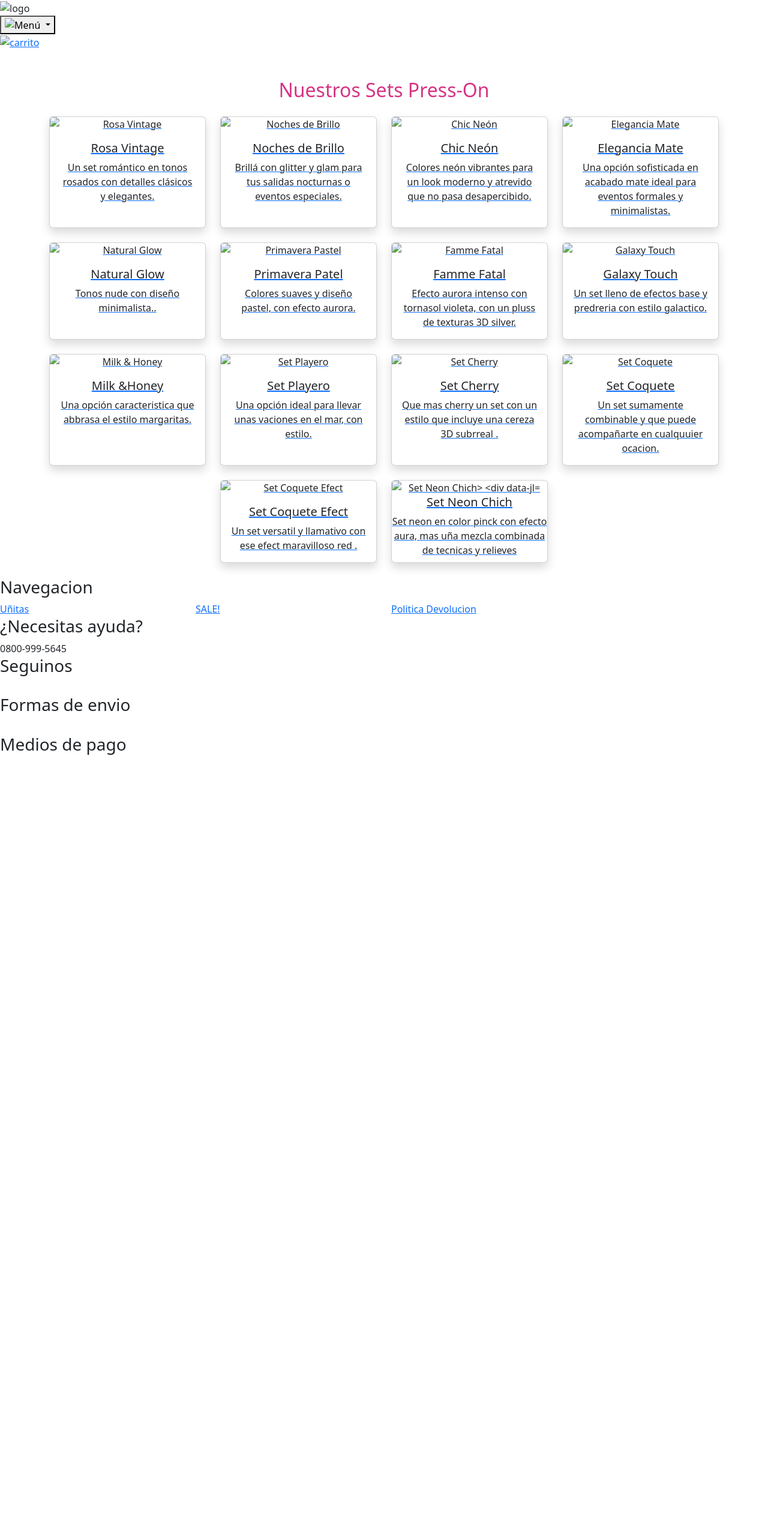
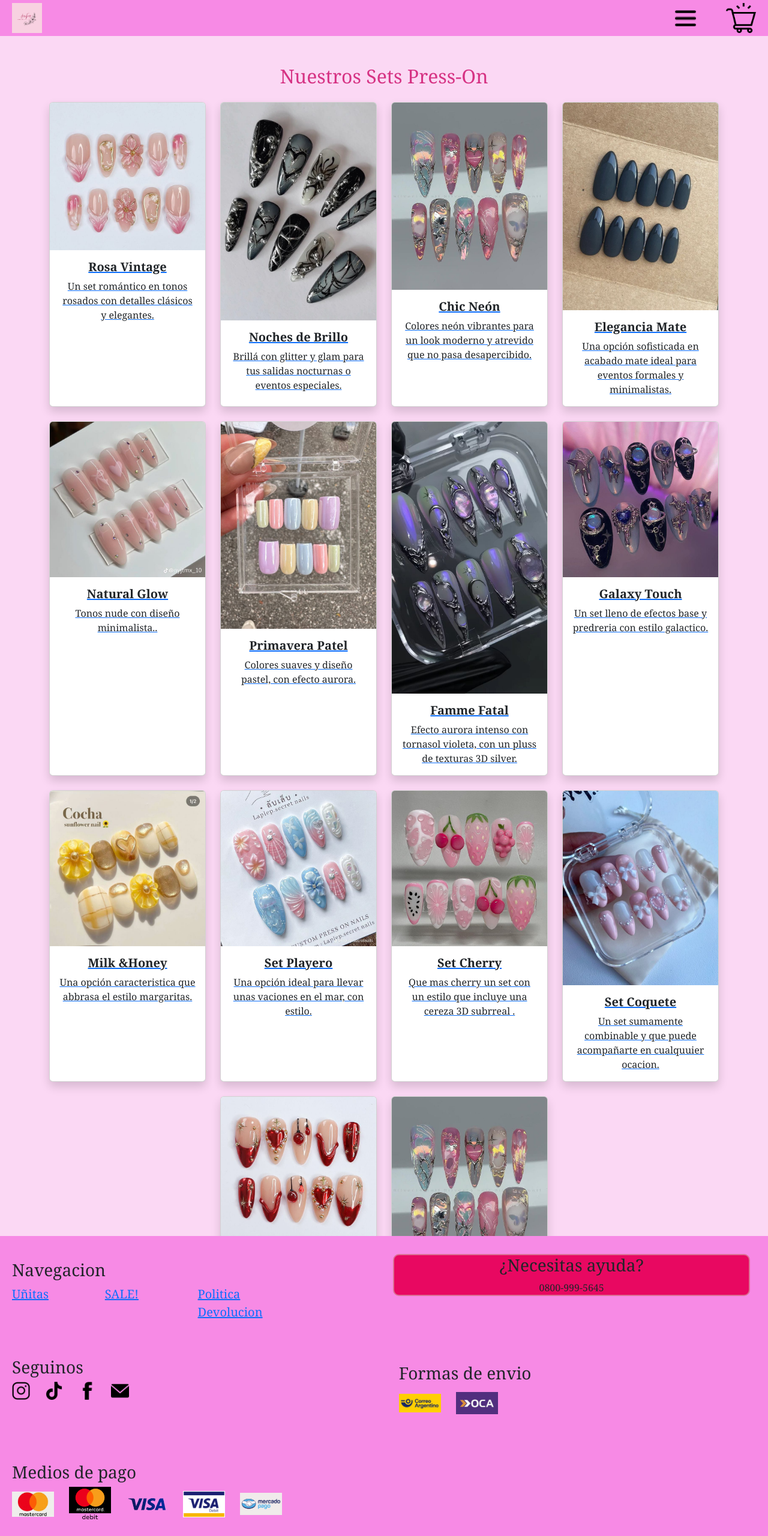
Before and after one commit to TamiRamos/Proyecto-Entrega2, a plain HTML site: page index3.html in a window 1280 px wide. Shown: the whole page at 60% size. Before the commit the page ends 1290 px from the top, so only its background shows below. Drawn offline with nearby package versions, Linux system fonts and the light colour scheme; the site is published under a folder, as on GitHub Pages, so addresses that start at the root find nothing.

Commit message:
corregirmimg

```diff
--- a/index3.html
+++ b/index3.html
@@ -4,13 +4,13 @@
 <head>
     <meta charset="UTF-8">
     <meta name="viewport" content="width=device-width, initial-scale=1.0">
-    <link rel="stylesheet" href="/css/style.css">
+    <link rel="stylesheet" href="./css/style.css">
     <!-- bootstrap-->
     <script src="https://cdn.jsdelivr.net/npm/bootstrap@5.3.3/dist/js/bootstrap.bundle.min.js"></script>
 
     <link href="https://cdn.jsdelivr.net/npm/bootstrap@5.3.5/dist/css/bootstrap.min.css" rel="stylesheet">
     <!-- icono de pagina -->
-    <link rel="icon" href="/imagenes/A.N.png" type="image/png">
+    <link rel="icon" href="./imagenes/A.N.png" type="image/png">
     <title>AmbarNails</title>
 
 </head>
@@ -19,12 +19,12 @@
     <header>
         <div class="header__container">
             <div class="header__container__logo">
-                <img src="/imagenes/logo ambar Nails rosa.png" alt="logo">
+                <img src="./imagenes/logo ambar Nails rosa.png" alt="logo">
             </div>
             <div class="dropdown header__container__menu">
                 <button class="menu-toggle-button dropdown-toggle" type="button" data-bs-toggle="dropdown"
                     aria-expanded="false">
-                    <img src="/imagenes/menu-desplegable.png" alt="Menú">
+                    <img src="./imagenes/menu-desplegable.png" alt="Menú">
                 </button>
 
                 <ul class="dropdown-menu">
@@ -32,9 +32,9 @@
                     <li><a class="dropdown-item" style="color: red; font-weight: bold; " href="index4.html">SALE!</a>
                     </li>
 
-                    <li><a class="dropdown-item" href="index1.html">Inicio</a></li>
+                    <li><a class="dropdown-item" href="index.html">Inicio</a></li>
                 </ul>
-                <div class="header__container__carrito"><a href="index2.html"><img src="/imagenes/carro-vacio.png"
+                <div class="header__container__carrito"><a href="index2.html"><img src="./imagenes/carro-vacio.png"
                             alt="carrito"></a></div>
             </div>
         </div>
@@ -49,7 +49,7 @@
                 <div class="col-12 col-sm-6 col-md-4 col-lg-3">
                     <a href="producto1.html" class="card-link">
                         <div class="card h-100 shadow producto-card">
-                            <img src="/imagenes/set-floral.png.jpg" class="card-img-top" alt="Rosa Vintage">
+                            <img src="./imagenes/set-floral.png.jpg" class="card-img-top" alt="Rosa Vintage">
                             <div class="card-body">
                                 <h5 class="card-title">Rosa Vintage</h5>
                                 <p class="card-text">Un set romántico en tonos rosados con detalles clásicos y
@@ -63,7 +63,7 @@
                 <div class="col-12 col-sm-6 col-md-4 col-lg-3">
                     <a href="producto2.html" class="card-link">
                         <div class="card h-100 shadow producto-card">
-                            <img src="/imagenes/set-nochedebrillo.jpg" class="card-img-top" alt="Noches de Brillo">
+                            <img src="./imagenes/set-nochedebrillo.jpg" class="card-img-top" alt="Noches de Brillo">
                             <div class="card-body">
                                 <h5 class="card-title">Noches de Brillo</h5>
                                 <p class="card-text">Brillá con glitter y glam para tus salidas nocturnas o eventos
@@ -77,7 +77,7 @@
                 <div class="col-12 col-sm-6 col-md-4 col-lg-3">
                     <a href="producto3.html" class="card-link">
                         <div class="card h-100 shadow producto-card">
-                            <img src="/imagenes/set-chicneon.jpg" class="card-img-top" alt="Chic Neón">
+                            <img src="./imagenes/set-chicneon.jpg" class="card-img-top" alt="Chic Neón">
                             <div class="card-body">
                                 <h5 class="card-title">Chic Neón</h5>
                                 <p class="card-text">Colores neón vibrantes para un look moderno y atrevido que no pasa
@@ -91,7 +91,7 @@
                 <div class="col-12 col-sm-6 col-md-4 col-lg-3">
                     <a href="producto4.html" class="card-link">
                         <div class="card h-100 shadow producto-card">
-                            <img src="/imagenes/set-eleganciamate.jpg" class="card-img-top" alt="Elegancia Mate">
+                            <img src="./imagenes/set-eleganciamate.jpg" class="card-img-top" alt="Elegancia Mate">
                             <div class="card-body">
                                 <h5 class="card-title">Elegancia Mate</h5>
                                 <p class="card-text">Una opción sofisticada en acabado mate ideal para eventos formales
@@ -104,7 +104,7 @@
                 <div class="col-12 col-sm-6 col-md-4 col-lg-3">
                     <a href="producto5.html" class="card-link">
                         <div class="card h-100 shadow producto-card">
-                            <img src="/imagenes/set-naturalglow.jpg" class="card-img-top" alt="Natural Glow">
+                            <img src="./imagenes/set-naturalglow.jpg" class="card-img-top" alt="Natural Glow">
                             <div class="card-body">
                                 <h5 class="card-title">Natural Glow</h5>
                                 <p class="card-text">Tonos nude con diseño minimalista..</p>
@@ -116,7 +116,7 @@
                 <div class="col-12 col-sm-6 col-md-4 col-lg-3">
                     <a href="producto6.html" class="card-link">
                         <div class="card h-100 shadow producto-card">
-                            <img src="/imagenes/set-primaverapastel.jpg" class="card-img-top" alt="Primavera Pastel">
+                            <img src="./imagenes/set-primaverapastel.jpg" class="card-img-top" alt="Primavera Pastel">
                             <div class="card-body">
 
                                 <h5 class="card-title">Primavera Patel</h5>
@@ -128,7 +128,7 @@
                 <div class="col-12 col-sm-6 col-md-4 col-lg-3">
                     <a href="producto7.html" class="card-link">
                         <div class="card h-100 shadow producto-card">
-                            <img src="/imagenes/set-fammefatal.jpg" class="card-img-top" alt="Famme Fatal">
+                            <img src="./imagenes/set-fammefatal.jpg" class="card-img-top" alt="Famme Fatal">
                             <div class="card-body">
                                 <h5 class="card-title">Famme Fatal</h5>
                                 <p class="card-text">Efecto aurora intenso con tornasol violeta, con un pluss de
@@ -140,7 +140,7 @@
                 <div class="col-12 col-sm-6 col-md-4 col-lg-3">
                     <a href="producto8.html" class="card-link">
                         <div class="card h-100 shadow producto-card">
-                            <img src="/imagenes/set-galaxytouch.jpg" class="card-img-top" alt="Galaxy Touch">
+                            <img src="./imagenes/set-galaxytouch.jpg" class="card-img-top" alt="Galaxy Touch">
                             <div class="card-body">
                                 <h5 class="card-title">Galaxy Touch</h5>
                                 <p class="card-text">Un set lleno de efectos base y predreria con estilo galactico.</p>
@@ -151,7 +151,7 @@
                 <div class="col-12 col-sm-6 col-md-4 col-lg-3">
                     <a href="producto9.html" class="card-link">
                         <div class="card h-100 shadow producto-card">
-                            <img src="/imagenes/set-milk&honey.jpg" class="card-img-top" alt="Milk & Honey">
+                            <img src="./imagenes/set-milk&honey.jpg" class="card-img-top" alt="Milk & Honey">
                             <div class="card-body">
                                 <h5 class="card-title">Milk &Honey</h5>
                                 <p class="card-text">Una opción caracteristica que abbrasa el estilo margaritas.</p>
@@ -162,7 +162,7 @@
                 <div class="col-12 col-sm-6 col-md-4 col-lg-3">
                     <a href="producto9.html" class="card-link">
                         <div class="card h-100 shadow producto-card">
-                            <img src="/imagenes/set-playero.jpg" class="card-img-top" alt="Set Playero">
+                            <img src="./imagenes/set-playero.jpg" class="card-img-top" alt="Set Playero">
                             <div class="card-body">
                                 <h5 class="card-title">Set Playero</h5>
                                 <p class="card-text">Una opción ideal para llevar unas vaciones en el mar, con estilo.
@@ -174,7 +174,7 @@
                 <div class="col-12 col-sm-6 col-md-4 col-lg-3">
                     <a href="producto10.html" class="card-link">
                         <div class="card h-100 shadow producto-card">
-                            <img src="/imagenes/set-cherry.jpg" class="card-img-top" alt="Set Cherry">
+                            <img src="./imagenes/set-cherry.jpg" class="card-img-top" alt="Set Cherry">
                             <div class="card-body">
                                 <h5 class="card-title">Set Cherry</h5>
                                 <p class="card-text">Que mas cherry un set con un estilo que incluye una cereza 3D
@@ -186,7 +186,7 @@
                 <div class="col-12 col-sm-6 col-md-4 col-lg-3">
                     <a href="producto11.html" class="card-link">
                         <div class="card h-100 shadow producto-card">
-                            <img src="/imagenes/ser-coquete.jpg" class="card-img-top" alt="Set Coquete">
+                            <img src="./imagenes/ser-coquete.jpg" class="card-img-top" alt="Set Coquete">
                             <div class="card-body">
                                 <h5 class="card-title">Set Coquete</h5>
                                 <p class="card-text">Un set sumamente combinable y que puede acompañarte en cualquuier
@@ -198,7 +198,7 @@
                 <div class="col-12 col-sm-6 col-md-4 col-lg-3">
                     <a href="producto11.html" class="card-link">
                         <div class="card h-100 shadow producto-card">
-                            <img src="/imagenes/ser-cherryefect.jpg" class="card-img-top" alt="Set Coquete Efect">
+                            <img src="./imagenes/ser-cherryefect.jpg" class="card-img-top" alt="Set Coquete Efect">
                             <div class="card-body">
                                 <h5 class="card-title">Set Coquete Efect</h5>
                                 <p class="card-text"> Un set versatil y llamativo con ese efect maravilloso red .</p>
@@ -209,7 +209,7 @@
                 <div class="col-12 col-sm-6 col-md-4 col-lg-3">
                     <a href="producto12.html" class="card-link">
                         <div class="card h-100 shadow producto-card">
-                            <img src="/imagenes/set-chicneon.jpg" class="card-img-top" alt="Set Neon Chich>
+                            <img src="./imagenes/set-chicneon.jpg" class="card-img-top" alt="Set Neon Chich>
         <div class=" card-body">
                             <h5 class="card-title">Set Neon Chich</h5>
                             <p class="card-text"> Set neon en color pinck con efecto aura, mas uña mezcla combinada de
@@ -248,19 +248,19 @@
             <h3>Seguinos</h3>
             <div class="seguinos__redes">
                 <a href="https://www.instagram.com/ambar_nailssss?igsh=MWp0NWxiYzh6bXNxcA=="><img
-                        src="/imagenes/instagram-icon.png.png" alt=""></a>
+                        src="./imagenes/instagram-icon.png.png" alt=""></a>
                 <a href="https://www.tiktok.com/@ambarnailss?_t=ZM-8w8ZGaO1qqb&_r=1"><img
-                        src="/imagenes/tiktok-icon.png.png" alt=""></a>
-                <a href=""><img src="/imagenes/facebook-icon.png.png" alt=""></a>
-                <a href=""><img src="/imagenes/mail-icon.png.png" alt=""></a>
+                        src="./imagenes/tiktok-icon.png.png" alt=""></a>
+                <a href=""><img src="./imagenes/facebook-icon.png.png" alt=""></a>
+                <a href=""><img src="./imagenes/mail-icon.png.png" alt=""></a>
             </div>
         </nav>
 
         <div class="footer__envios">
             <h3>Formas de envio</h3>
             <div class="envios__logos">
-                <img src="/imagenes/correo-argentico.png" alt="">
-                <img src="/imagenes/correo-oca-logo.png" alt="">
+                <img src="./imagenes/correo-argentico.png" alt="">
+                <img src="./imagenes/correo-oca-logo.png" alt="">
             </div>
 
         </div>
@@ -268,11 +268,11 @@
         <div class="container__mediosdepago">
             <h3>Medios de pago</h3>
             <div class="mediospago__logos">
-                <img src="/imagenes/mastercard-credito.png" alt="">
-                <img src="/imagenes/mastercard-debito.png" alt="">
-                <img src="/imagenes/visa-credito.png" alt="">
-                <img src="/imagenes/visa-devito.png" alt="">
-                <img src="/imagenes/mercadopago.png" alt="">
+                <img src="./imagenes/mastercard-credito.png" alt="">
+                <img src="./imagenes/mastercard-debito.png" alt="">
+                <img src="./imagenes/visa-credito.png" alt="">
+                <img src="./imagenes/visa-devito.png" alt="">
+                <img src="./imagenes/mercadopago.png" alt="">
             </div>
         </div>
     </footer>
```
